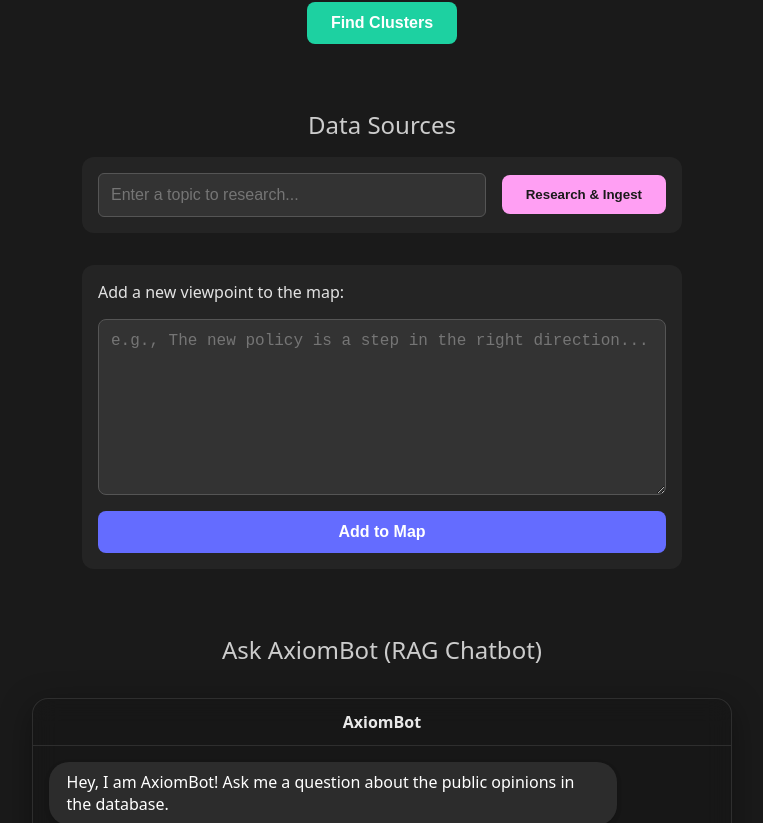
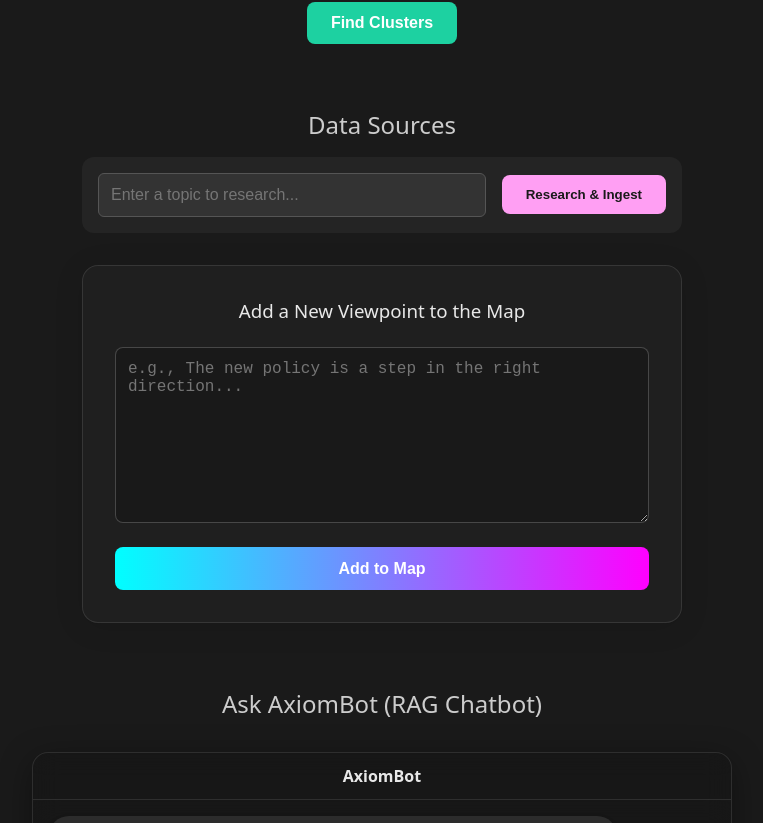
Before and after one commit to apurb2509/janmatai, a React (Vite) app in the folder frontend/: page / in a window 1280 px wide. Shown: the part 1049-1872 px from the top of the page, without its empty margins (258-1021 px from the left). Built offline with nearby package versions, Linux system fonts and the light colour scheme; no server answers.

Commit message:
UI update of Add a viewpoint box

```diff
--- a/frontend/src/App.tsx
+++ b/frontend/src/App.tsx
@@ -181,7 +181,7 @@ function App() {
           <Subtitle>The Public Opinion Intelligence Platform</Subtitle>
         </Header>
         <main>
-          <SectionTitle>Live Narrative Map</SectionTitle>
+          <SectionTitle>Live 3D Narrative Map</SectionTitle>
           <MapContainer>
             <NarrativeMap arguments={args} onBubbleClick={setSelectedArgument} />
             <DetailsPanel argument={selectedArgument} onClose={() => setSelectedArgument(null)} />
--- a/frontend/src/components/AnalysisForm.tsx
+++ b/frontend/src/components/AnalysisForm.tsx
@@ -1,5 +1,6 @@
 import React, { useState } from 'react';
 import styled from 'styled-components';
+import { motion } from 'framer-motion';
 
 const FormWrapper = styled.div`
   max-width: 600px;
@@ -8,40 +9,52 @@ const FormWrapper = styled.div`
 `;
 
 const FormContainer = styled.form`
+  background: rgba(40, 40, 40, 0.4);
+  backdrop-filter: blur(10px);
+  border-radius: 16px;
+  border: 1px solid rgba(255, 255, 255, 0.1);
+  box-shadow: 0 4px 30px rgba(0, 0, 0, 0.1);
+  padding: 2rem;
   display: flex;
   flex-direction: column;
-  gap: 1rem;
-  padding: 1rem;
-  background-color: var(--dark-surface);
-  border-radius: 12px;
+  gap: 1.5rem;
+`;
+
+const FormHeader = styled.h3`
+  margin: 0;
+  font-weight: 500;
+  color: rgba(255, 255, 255, 0.9);
+  text-align: center;
 `;
 
 const TextArea = styled.textarea`
   height: 150px;
   padding: 0.75rem;
   border-radius: 8px;
-  border: 1px solid #555;
-  background-color: #333;
+  border: 1px solid rgba(255, 255, 255, 0.2);
+  background-color: rgba(20, 20, 20, 0.5);
   color: var(--font-color);
   font-size: 1rem;
   resize: vertical;
+  transition: all 0.3s ease;
   &:focus {
-    outline: 2px solid var(--accent-color);
-    border-color: var(--accent-color);
+    outline: none;
+    border-color: #00FFFF;
+    box-shadow: 0 0 15px rgba(0, 255, 255, 0.3);
   }
 `;
 
-const SubmitButton = styled.button`
-  padding: 0.75rem 1.5rem;
+const SubmitButton = styled(motion.button)`
+  padding: 0.8rem 1.5rem;
   border-radius: 8px;
   border: none;
-  background-color: var(--accent-color);
+  background: linear-gradient(90deg, #00FFFF, #FF00FF);
   color: white;
   font-size: 1rem;
   font-weight: bold;
   cursor: pointer;
   &:disabled {
-    background-color: #333;
+    background: #333;
     cursor: not-allowed;
   }
 `;
@@ -99,15 +112,19 @@ export const AnalysisForm: React.FC<AnalysisFormProps> = ({ onAnalysisComplete }
   return (
     <FormWrapper>
     <FormContainer onSubmit={handleSubmit}>
-        <label htmlFor="text-input">Add a new viewpoint to the map:</label>
+    <FormHeader>Add a New Viewpoint to the Map</FormHeader>
     <TextArea
-          id="text-input"
       value={text}
       onChange={(e) => setText(e.target.value)}
       placeholder="e.g., The new policy is a step in the right direction..."
       required
     />
-        <SubmitButton type="submit" disabled={isLoading}>
+    <SubmitButton
+      type="submit"
+      disabled={isLoading}
+      whileHover={{ scale: 1.05 }}
+      whileTap={{ scale: 0.95 }}
+    >
       {isLoading ? 'Processing...' : 'Add to Map'}
     </SubmitButton>
   </FormContainer>
```
Lines whose indentation alone changed are shown as unchanged.
